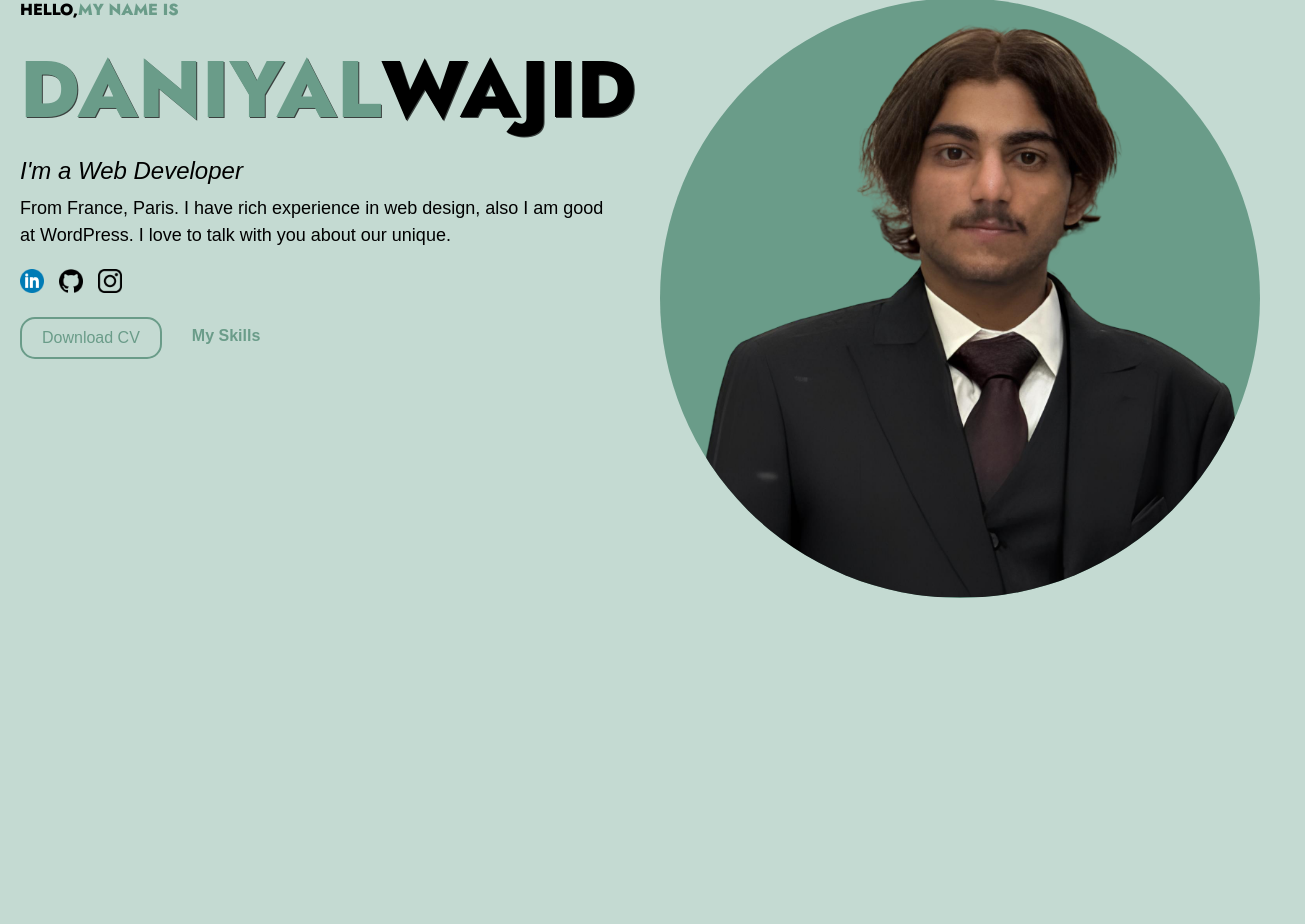
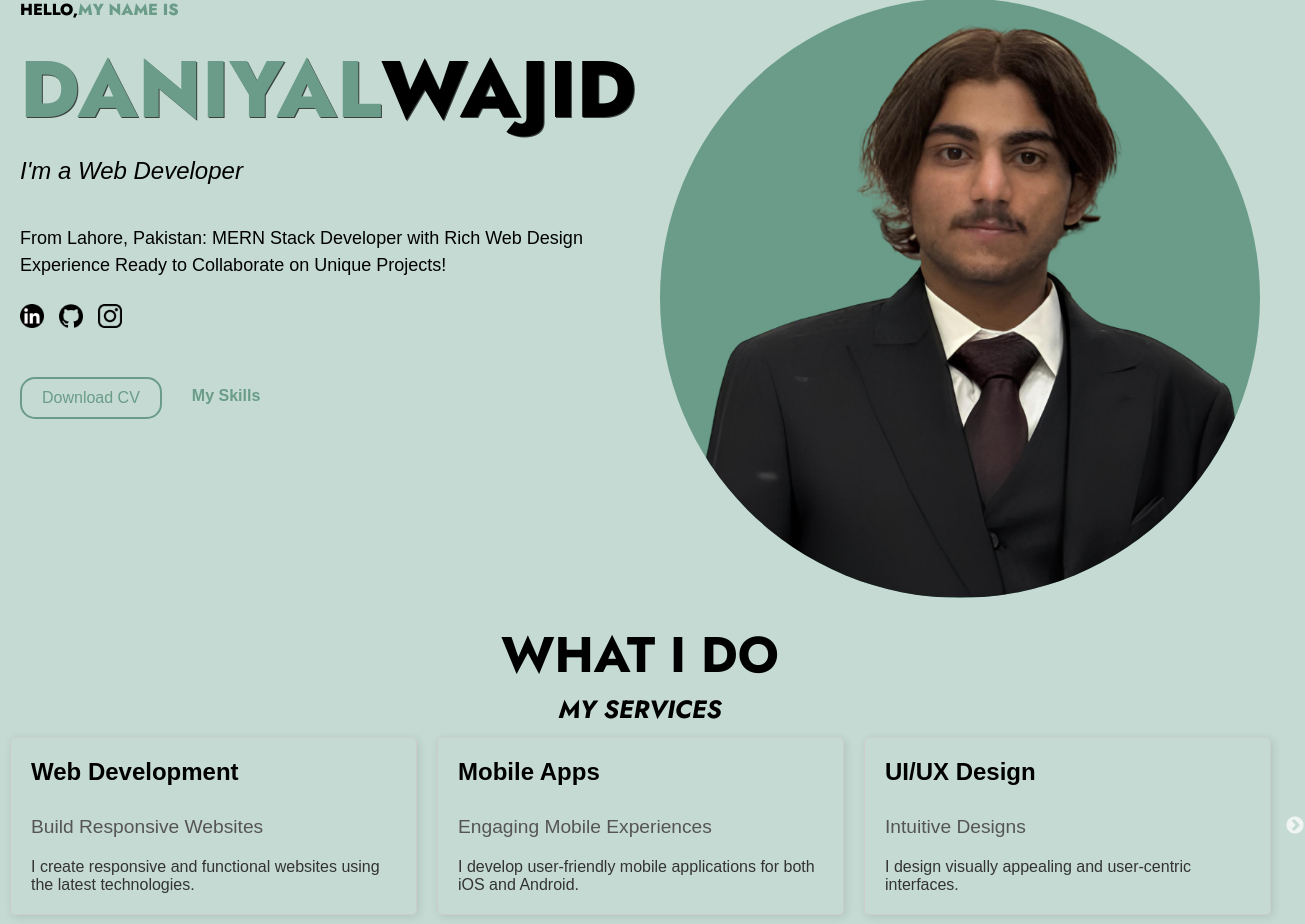
Before and after one commit to Daniyal-Wajid/DaniyalWajid, a React (Create React App) app in the folder client/: page / in a window 1280 px wide. Shown: the part 96-1020 px from the top of the page, 1305 px wide, since content can reach past the window. Before the commit the page ends 800 px from the top, so only its background shows below. Built offline with nearby package versions, Linux system fonts and the light colour scheme.

Commit message:
Header Complete

```diff
--- a/client/package.json
+++ b/client/package.json
@@ -10,6 +10,8 @@
     "react": "^18.3.1",
     "react-dom": "^18.3.1",
     "react-scripts": "5.0.1",
+    "react-slick": "^0.30.2",
+    "slick-carousel": "^1.8.1",
     "web-vitals": "^2.1.4"
   },
   "scripts": {
--- a/client/src/App.js
+++ b/client/src/App.js
@@ -3,6 +3,7 @@ import './App.css';
 import Header from './components/Header';
 import Nav from './components/Nav';
 import { initializeCursor } from './cursor';
+import Services from './components/Services';
 
 function App() {
     const [isDarkMode, setIsDarkMode] = useState(false);
@@ -27,6 +28,7 @@ function App() {
             <div className="cursor" id="cursor"></div>
             <Nav isDarkMode={isDarkMode} toggleTheme={toggleTheme} />
             <Header />
+            <Services />
         </div>
     );
 }
--- a/client/src/components/Header.jsx
+++ b/client/src/components/Header.jsx
@@ -19,7 +19,7 @@ const Header = () => {
         </div>
         <div className='subtitle'>I'm a Web Developer</div>
         <div className='additional-info'>
-          From France, Paris. I have rich experience in web design, also I am good at WordPress. I love to talk with you about our unique.
+        From Lahore, Pakistan: MERN Stack Developer with Rich Web Design Experience Ready to Collaborate on Unique Projects!
         </div>
         <div className='social-links'>
           <a href="https://www.linkedin.com/in/yourprofile" className='social-link' target="_blank" rel="noopener noreferrer">
--- /dev/null
+++ b/client/src/components/ServiceCard.jsx
@@ -0,0 +1,37 @@
+import React, { useEffect, useRef, useState } from 'react';
+import './styles.css';
+
+const ServiceCard = ({ heading, subheading, text }) => {
+  const cardRef = useRef(null);
+  const [isVisible, setIsVisible] = useState(false);
+
+  useEffect(() => {
+    const handleScroll = () => {
+      if (cardRef.current) {
+        const cardPosition = cardRef.current.getBoundingClientRect().top;
+        const windowHeight = window.innerHeight;
+
+        if (cardPosition < windowHeight) {
+          setIsVisible(true);
+        }
+      }
+    };
+
+    window.addEventListener('scroll', handleScroll);
+    // Clean up the event listener on component unmount
+    return () => window.removeEventListener('scroll', handleScroll);
+  }, []);
+
+  return (
+    <div
+      ref={cardRef}
+      className={`card ${isVisible ? 'fade-in' : ''}`}
+    >
+      <div className="card-heading">{heading}</div>
+      <div className="card-subheading">{subheading}</div>
+      <div className="card-text">{text}</div>
+    </div>
+  );
+};
+
+export default ServiceCard;
--- /dev/null
+++ b/client/src/components/Services.jsx
@@ -0,0 +1,56 @@
+import React from 'react';
+import Slider from 'react-slick';
+import ServiceCard from './ServiceCard';
+import './styles.css';
+import "slick-carousel/slick/slick.css";
+import "slick-carousel/slick/slick-theme.css";
+
+const Services = () => {
+  const cardData = [
+    {
+      heading: 'Web Development',
+      subheading: 'Build Responsive Websites',
+      text: 'I create responsive and functional websites using the latest technologies.'
+    },
+    {
+      heading: 'Mobile Apps',
+      subheading: 'Engaging Mobile Experiences',
+      text: 'I develop user-friendly mobile applications for both iOS and Android.'
+    },
+    {
+      heading: 'UI/UX Design',
+      subheading: 'Intuitive Designs',
+      text: 'I design visually appealing and user-centric interfaces.'
+    }
+  ];
+
+  const settings = {
+    dots: true,
+    infinite: true,
+    speed: 500,
+    slidesToShow: 3,
+    slidesToScroll: 3
+  };
+
+  return (
+    <div>
+      <div className='service-heading'>What I Do</div>
+      <div className='service-subheading'>My Services</div>
+
+      <div className="slider-container">
+        <Slider {...settings}>
+          {cardData.map((card, index) => (
+            <ServiceCard
+              key={index}
+              heading={card.heading}
+              subheading={card.subheading}
+              text={card.text}
+            />
+          ))}
+        </Slider>
+      </div>
+    </div>
+  );
+}
+
+export default Services;
--- a/client/src/components/styles.css
+++ b/client/src/components/styles.css
@@ -205,7 +205,7 @@ body {
     font-family: 'Arial', sans-serif;
     font-size: 18px;
     color: var(--text-color);
-    margin-top: 10px;
+    margin-top: 40px;
     line-height: 1.5;
     max-width: 600px;
 }
@@ -213,7 +213,8 @@ body {
 .social-links {
     display: flex;
     gap: 15px;
-    margin-top: 20px;
+    margin-top: 25px;
+    margin-bottom: 25px;
 }
 
 .social-link img {
@@ -235,7 +236,7 @@ body {
 .button {
     background-color: transparent;
     color: #6A9C89;
-    border: 2px solid #6A9C89;
+    border: 2px solid black;
     border-radius: 5px;
     padding: 10px 20px;
     font-size: 16px;
@@ -281,3 +282,59 @@ body {
     color: #6A9C89;
     border: none;
 }
+
+
+.Service-Heading{
+    font-size: 30px;
+}
+
+.service-heading {
+    font-family: 'Jost', sans-serif;
+    font-weight: bold;
+    text-align: center;
+    font-size: 50px;
+    text-transform: uppercase;
+  }
+
+  .service-subheading {
+    font-family: 'Jost', sans-serif;
+    font-weight: bold;
+    font-style: oblique;
+    font-size: 25px;
+    text-align: center;
+    text-transform: uppercase;
+  }
+
+  .card {
+    padding: 20px;
+    border: 1px solid #ccc;
+    border-radius: 5px;
+    box-shadow: 2px 2px 10px rgba(0, 0, 0, 0.1);
+    margin: 10px;
+    opacity: 0; /* Start hidden */
+    transform: translateY(20px); /* Start slightly below */
+    transition: opacity 1.5s ease, transform 1.5s ease; /* Transition for smooth appearance */
+  }
+
+  .fade-in {
+    opacity: 1; /* Fully visible */
+    transform: translateY(0); /* Move to original position */
+  }
+
+
+  .card-heading {
+    padding-bottom: 30px;
+    font-size: 1.5em;
+    font-weight: bold;
+  }
+
+  .card-subheading {
+    padding: 0px 20px 20px 0px;
+    font-size: 1.2em;
+    color: #555;
+  }
+
+  .card-text {
+    font-size: 1em;
+    color: #333;
+  }
```
Also changed, not shown: client/src/assets/linkedin.png, 1 other file (tests, documents, lock files or other folders).
